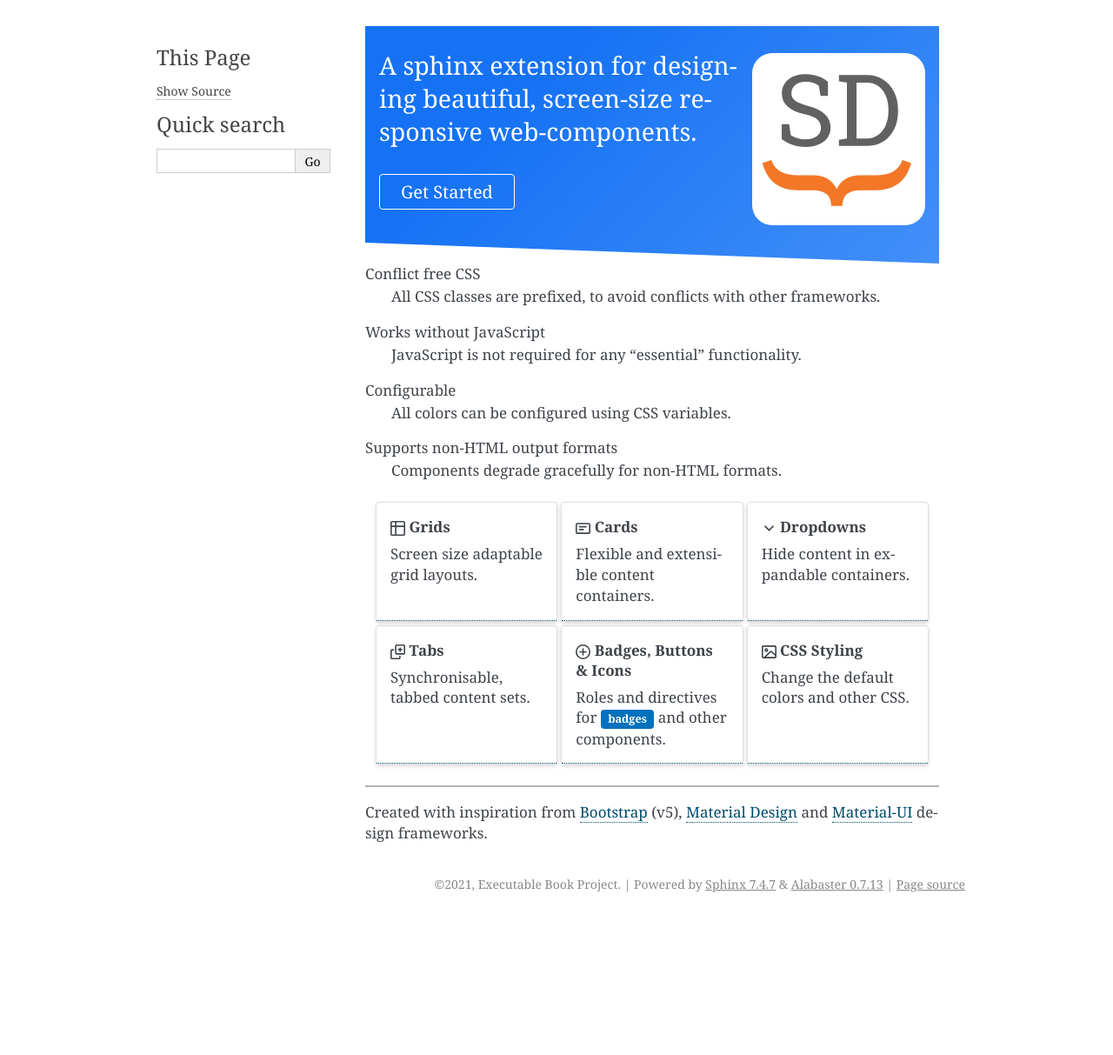
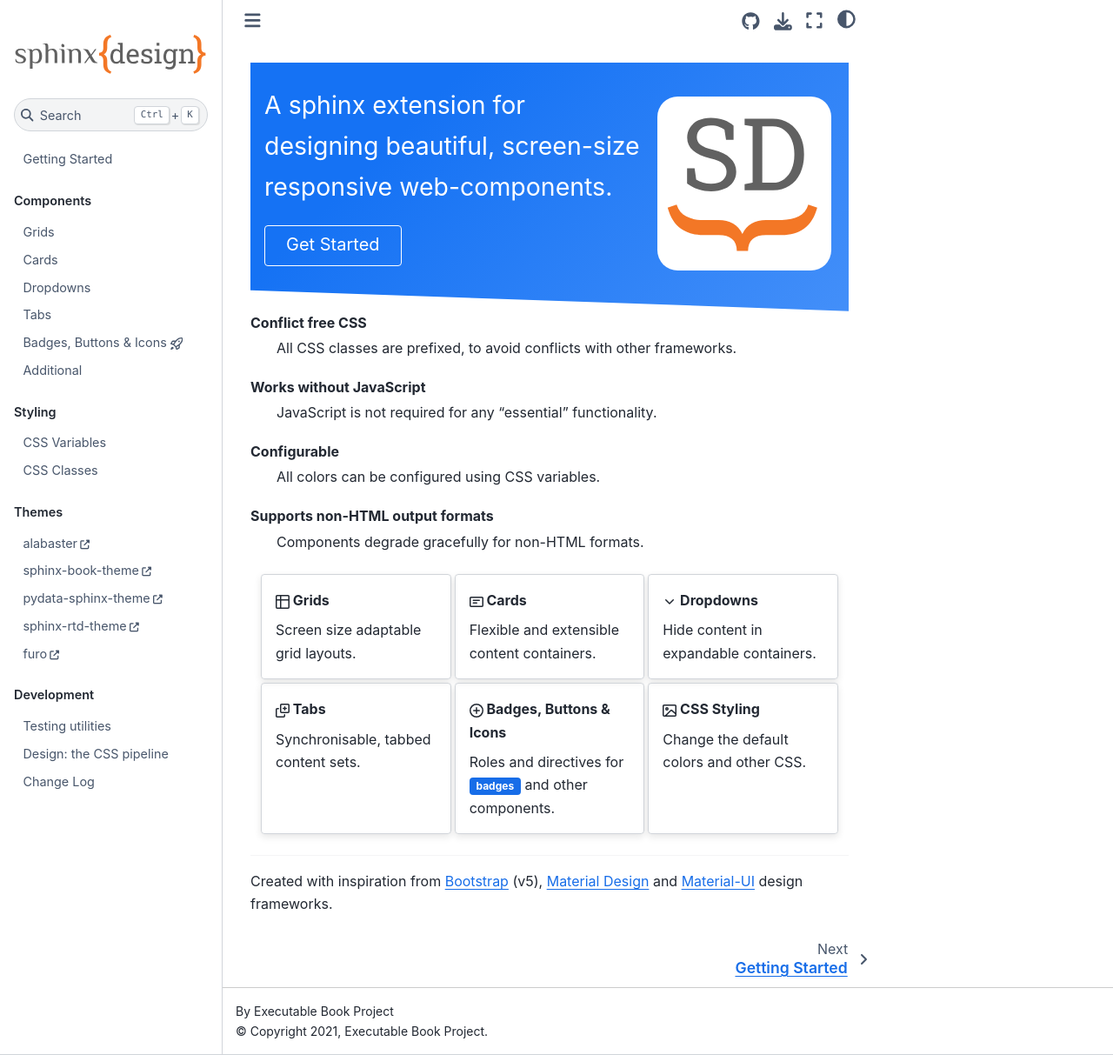
Before and after one commit to executablebooks/sphinx-design, a Sphinx documentation site: the page built from docs/index.md, in a window 1280 px wide and 1213 px high. Shown: the whole window at 87% size. Built offline with Sphinx 7.4.7 and the Sphinx Book theme 1.1.4, drawn with Linux system fonts in a browser that asks for light colours; nearby versions of some CDN libraries.

Commit message:
⤴️ switch default theme build

```diff
--- a/docs/conf.py
+++ b/docs/conf.py
@@ -51,7 +51,7 @@
     "user": ("https://github.com/%s", "@%s"),
 }
 
-html_theme = os.environ.get("SPHINX_THEME", "alabaster")
+html_theme = os.environ.get("SPHINX_THEME", "sphinx_book_theme")
 html_title = f"Sphinx Design ({html_theme.replace('_', '-')})"
 
 html_static_path = ["_static"]
```
Also changed, not shown: .readthedocs.yml.
